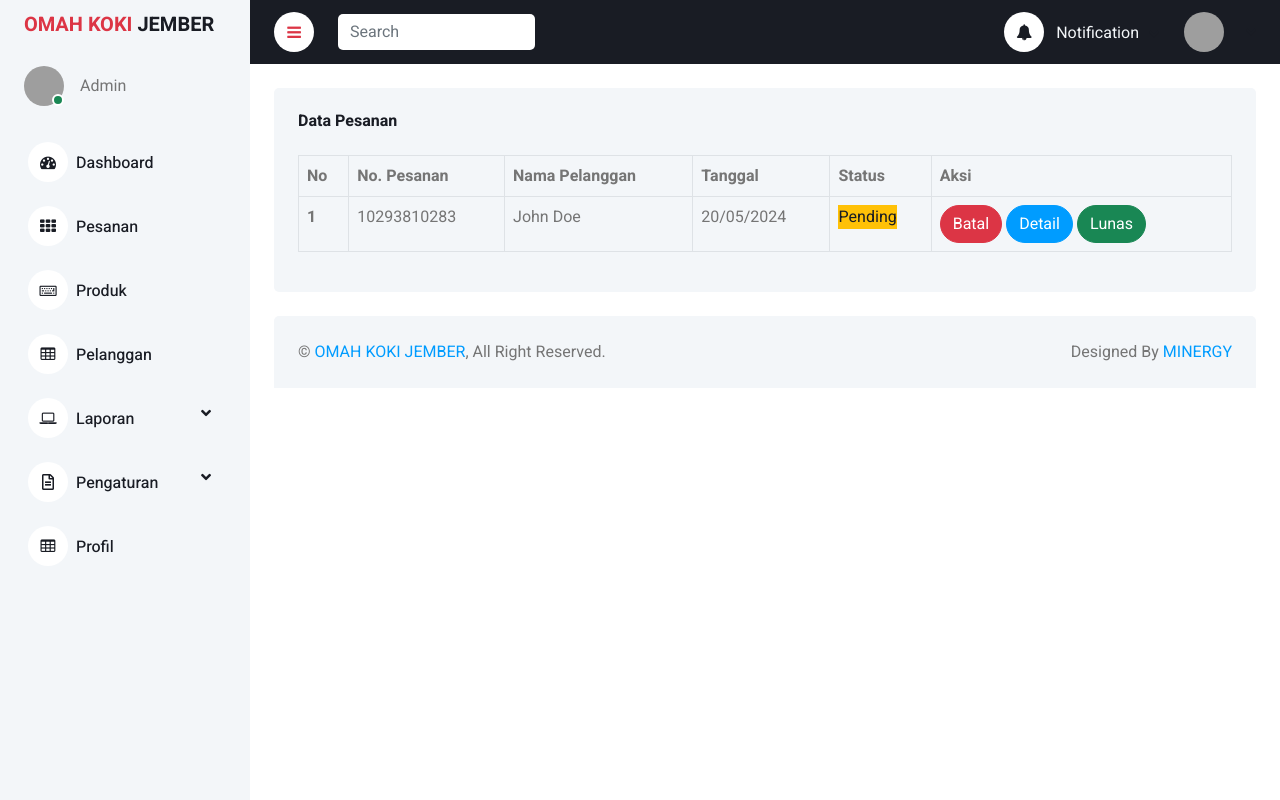
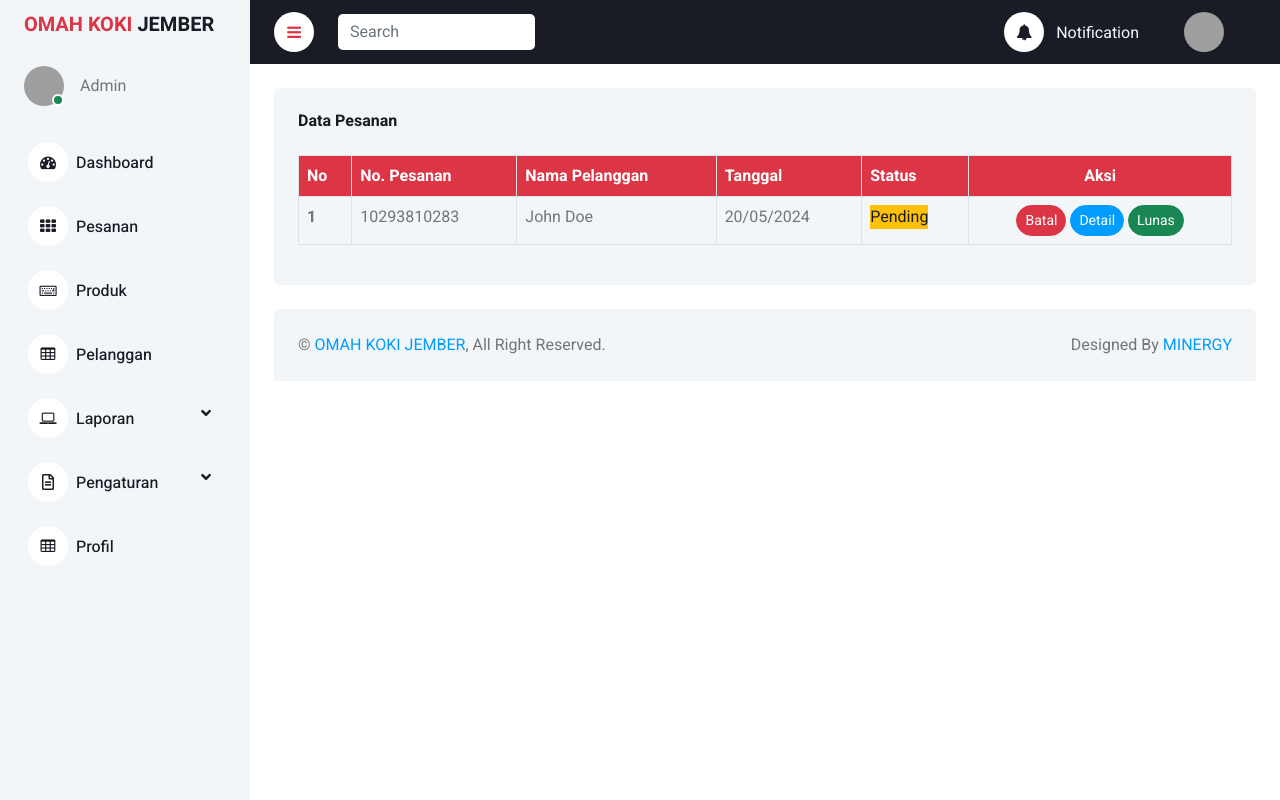
Before and after one commit to MuhammadRamaPradipaWijaya/Omah-Koki-Jember, a Flask app: page /adpesanan in a window 1280 px wide. Run offline with Flask 3, Linux system fonts and the light colour scheme; some libraries are stand-ins or nearby versions; grey boxes are pictures that could not be loaded.

Commit message:
Update ad_pesanan.html

```diff
--- a/templates/ad_pesanan.html
+++ b/templates/ad_pesanan.html
@@ -6,14 +6,14 @@
   <h6 class="mb-4">Data Pesanan</h6>
   <div class="table-responsive">
     <table class="table table-bordered">
-      <thead>
+      <thead class="bg-danger text-white">
         <tr>
           <th scope="col">No</th>
           <th scope="col">No. Pesanan</th>
           <th scope="col">Nama Pelanggan</th>
           <th scope="col">Tanggal</th>
           <th scope="col">Status</th>
-          <th scope="col">Aksi</th>
+          <th scope="col" class="text-center">Aksi</th>
         </tr>
       </thead>
       <tbody>
@@ -23,10 +23,10 @@
           <td>John Doe</td>
           <td>20/05/2024</td>
           <td><span class="bg-warning text-dark">Pending</span></td>
-          <td>
-            <button class="btn btn-danger rounded-pill">Batal</button>
-            <button class="btn btn-primary rounded-pill" data-bs-toggle="modal" data-bs-target="#exampleModal">Detail</button>
-            <button class="btn btn-success rounded-pill">Lunas</button>
+          <td class="text-center">
+            <button class="btn btn-sm btn-danger rounded-pill">Batal</button>
+            <button class="btn btn-sm  btn-primary rounded-pill" data-bs-toggle="modal" data-bs-target="#exampleModal">Detail</button>
+            <button class="btn btn-sm btn-success rounded-pill">Lunas</button>
           </td>
         </tr>
       </tbody>
```
